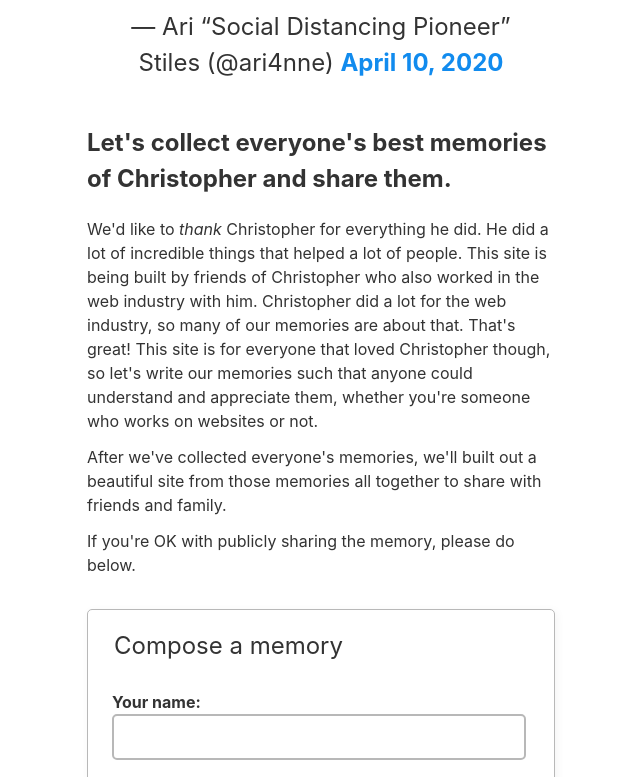
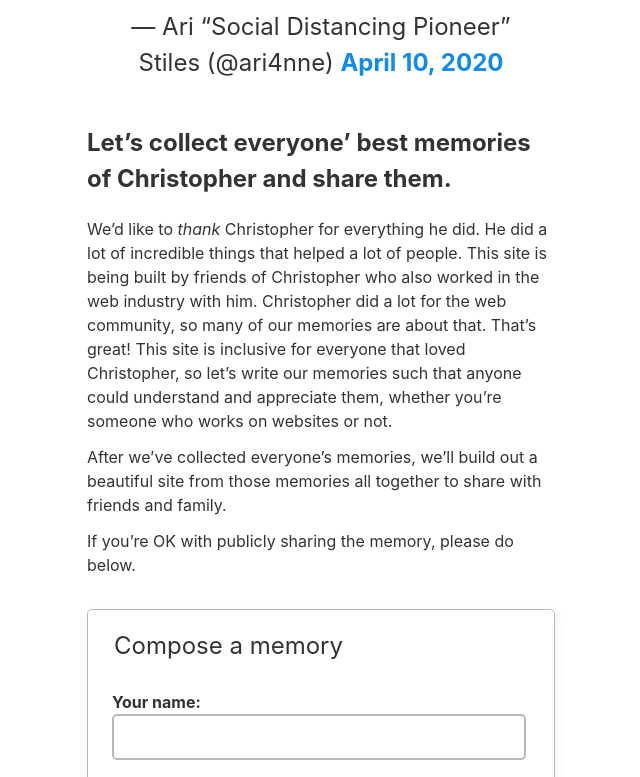
Before and after one commit to thankyouchristoperschmitt/submission_form, a plain HTML site: page index.html in a window 1280 px wide. Shown: the part 598-1375 px from the top of the page, without its empty margins (319-959 px from the left). Drawn offline with Linux system fonts and the light colour scheme.

Commit message:
small typo, apostrophes, rewording

```diff
--- a/index.html
+++ b/index.html
@@ -37,27 +37,27 @@
 
       <article>
         <h2>
-          Let's collect everyone's best memories of Christopher and share them.
+          Let&rsquo;s collect everyone&rsquo; best memories of Christopher and share them.
         </h2>
 
         <p>
-          We'd like to <em>thank</em> Christopher for everything he did. He did
+          We&rsquo;d like to <em>thank</em> Christopher for everything he did. He did
           a lot of incredible things that helped a lot of people. This site is
           being built by friends of Christopher who also worked in the web
-          industry with him. Christopher did a lot for the web industry, so many
-          of our memories are about that. That's great! This site is for
-          everyone that loved Christopher though, so let's write our memories
-          such that anyone could understand and appreciate them, whether you're
+          industry with him. Christopher did a lot for the web community, so many
+          of our memories are about that. That&rsquo;s great! This site is inclusive for
+          everyone that loved Christopher, so let&rsquo;s write our memories
+          such that anyone could understand and appreciate them, whether you&rsquo;re
           someone who works on websites or not.
         </p>
 
         <p>
-          After we've collected everyone's memories, we'll built out a beautiful
+          After we&rsquo;ve collected everyone&rsquo;s memories, we&rsquo;ll build out a beautiful
           site from those memories all together to share with friends and
           family.
         </p>
 
-        <p>If you're OK with publicly sharing the memory, please do below.</p>
+        <p>If you&rsquo;re OK with publicly sharing the memory, please do below.</p>
 
         <form
           class="email-form"
```
